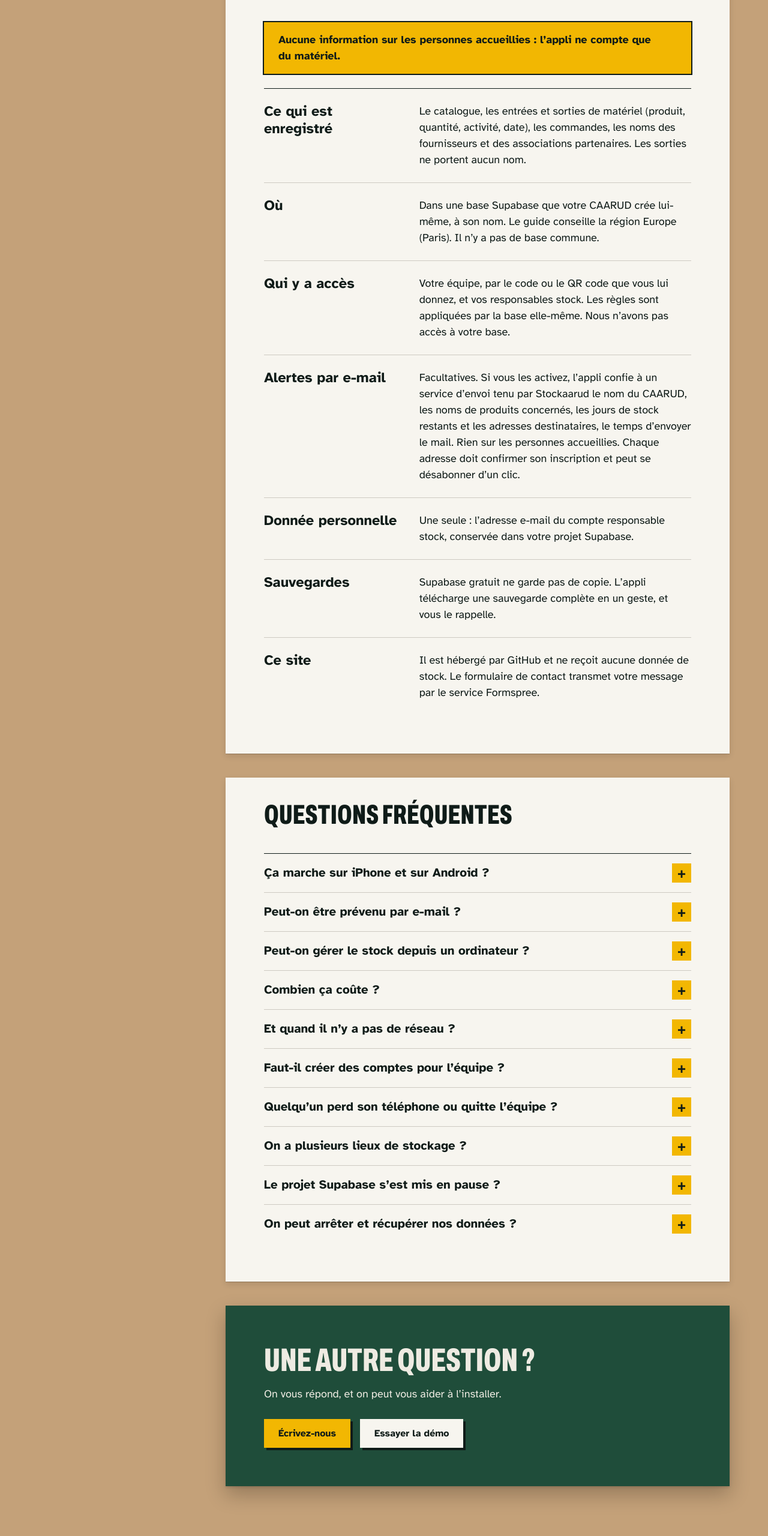
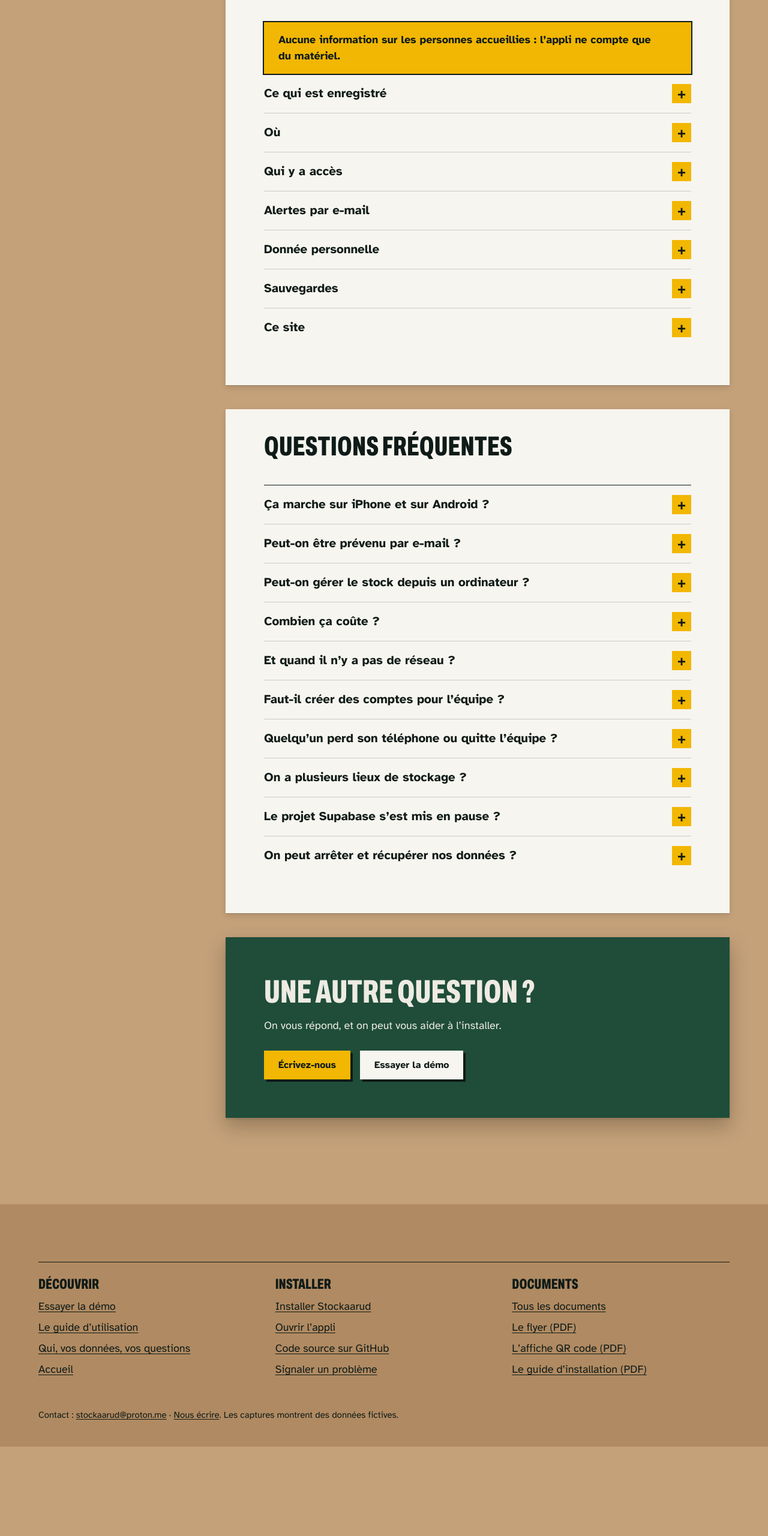
Before and after one commit to Stockaarud/stockaarud.github.io, a plain HTML site: page questions.html in a window 1280 px wide. Shown: the part 1100-3660 px from the top of the page at 60% size. After the commit the page ends 3511 px from the top, so only its background shows below. Drawn offline with Linux system fonts and the light colour scheme.

Commit message:
Site : pied de page harmonisé, vidéos lisibles dans la page, Vos données dépliables, image d'aperçu avec l'accroche, sitemap et robots
Co-Authored-By: Claude Opus 5.5 <noreply@anthropic.com>
Claude-Session: https://claude.ai/code/session_01VpNJYVJgzhz5DQ6gwpJE7t

```diff
--- a/questions.html
+++ b/questions.html
@@ -12,7 +12,7 @@
 <meta property="og:url" content="https://stockaarud.github.io/questions.html">
 <meta property="og:title" content="Stockaarud : qui, vos données, vos questions">
 <meta property="og:description" content="Qui fait Stockaarud, ce que l’appli enregistre, où vont vos données, ce que ça coûte.">
-<meta property="og:image" content="https://stockaarud.github.io/img/og-stockaarud.jpg">
+<meta property="og:image" content="https://stockaarud.github.io/img/og-stockaarud.jpg?v=2">
 <meta property="og:image:width" content="1200">
 <meta property="og:image:height" content="627">
 <meta name="twitter:card" content="summary_large_image">
@@ -94,15 +94,15 @@
       <section class="qsheet" id="donnees" aria-labelledby="donnees-t">
         <h2 id="donnees-t" class="doc-h2">Vos données restent chez vous</h2>
         <p class="qflag">Aucune information sur les personnes accueillies : l’appli ne compte que du matériel.</p>
-        <dl class="rows rows--dl">
-          <div><dt>Ce qui est enregistré</dt><dd>Le catalogue, les entrées et sorties de matériel (produit, quantité, activité, date), les commandes, les noms des fournisseurs et des associations partenaires. Les sorties ne portent aucun nom.</dd></div>
-          <div><dt>Où</dt><dd>Dans une base Supabase que votre CAARUD crée lui-même, à son nom. Le guide conseille la région Europe (Paris). Il n’y a pas de base commune.</dd></div>
-          <div><dt>Qui y a accès</dt><dd>Votre équipe, par le code ou le QR code que vous lui donnez, et vos responsables stock. Les règles sont appliquées par la base elle-même. Nous n’avons pas accès à votre base.</dd></div>
-          <div><dt>Alertes par e-mail</dt><dd>Facultatives. Si vous les activez, l’appli confie à un service d’envoi tenu par Stockaarud le nom du CAARUD, les noms de produits concernés, les jours de stock restants et les adresses destinataires, le temps d’envoyer le mail. Rien sur les personnes accueillies. Chaque adresse doit confirmer son inscription et peut se désabonner d’un clic.</dd></div>
-          <div><dt>Donnée personnelle</dt><dd>Une seule : l’adresse e-mail du compte responsable stock, conservée dans votre projet Supabase.</dd></div>
-          <div><dt>Sauvegardes</dt><dd>Supabase gratuit ne garde pas de copie. L’appli télécharge une sauvegarde complète en un geste, et vous le rappelle.</dd></div>
-          <div><dt>Ce site</dt><dd>Il est hébergé par GitHub et ne reçoit aucune donnée de stock. Le formulaire de contact transmet votre message par le service Formspree.</dd></div>
-        </dl>
+        <div class="faq">
+          <details class="qa"><summary>Ce qui est enregistré</summary><div class="qa-a"><p>Le catalogue, les entrées et sorties de matériel (produit, quantité, activité, date), les commandes, les noms des fournisseurs et des associations partenaires. Les sorties ne portent aucun nom.</p></div></details>
+          <details class="qa"><summary>Où</summary><div class="qa-a"><p>Dans une base Supabase que votre CAARUD crée lui-même, à son nom. Le guide conseille la région Europe (Paris). Il n’y a pas de base commune.</p></div></details>
+          <details class="qa"><summary>Qui y a accès</summary><div class="qa-a"><p>Votre équipe, par le code ou le QR code que vous lui donnez, et vos responsables stock. Les règles sont appliquées par la base elle-même. Nous n’avons pas accès à votre base.</p></div></details>
+          <details class="qa"><summary>Alertes par e-mail</summary><div class="qa-a"><p>Facultatives. Si vous les activez, l’appli confie à un service d’envoi tenu par Stockaarud le nom du CAARUD, les noms de produits concernés, les jours de stock restants et les adresses destinataires, le temps d’envoyer le mail. Rien sur les personnes accueillies. Chaque adresse doit confirmer son inscription et peut se désabonner d’un clic.</p></div></details>
+          <details class="qa"><summary>Donnée personnelle</summary><div class="qa-a"><p>Une seule : l’adresse e-mail du compte responsable stock, conservée dans votre projet Supabase.</p></div></details>
+          <details class="qa"><summary>Sauvegardes</summary><div class="qa-a"><p>Supabase gratuit ne garde pas de copie. L’appli télécharge une sauvegarde complète en un geste, et vous le rappelle.</p></div></details>
+          <details class="qa"><summary>Ce site</summary><div class="qa-a"><p>Il est hébergé par GitHub et ne reçoit aucune donnée de stock. Le formulaire de contact transmet votre message par le service Formspree.</p></div></details>
+        </div>
       </section>
 
       <section class="qsheet" id="faq" aria-labelledby="faq-t">
@@ -113,7 +113,7 @@
           <details class="qa"><summary>Peut-on gérer le stock depuis un ordinateur ?</summary><div class="qa-a"><p>Oui, et c’est même plus confortable pour le responsable stock. Ouvrez la même adresse, <a href="https://stockaarud.github.io/stockaarud/" target="_blank" rel="noopener">stockaarud.github.io/stockaarud</a>, sur l’ordinateur du bureau, puis connectez-vous avec votre e-mail, ou avec un code de responsable stock créé depuis votre téléphone (Réglages, Accès et appareils). Le téléphone et l’ordinateur voient le même stock, en direct.</p><p>Sur grand écran : les commandes et le bon de commande, les statistiques en grand, l’inventaire sur une page, le matériel à télécharger et réimporter en tableur, les PDF pour le rapport d’activité.</p></div></details>
           <details class="qa"><summary>Combien ça coûte ?</summary><div class="qa-a"><p>Rien. L’appli est gratuite, sans abonnement. La base de données est un projet Supabase gratuit, limité à 500 Mo de données et 1 Go de photos : c’est très au-delà de ce qu’un CAARUD utilise.</p></div></details>
           <details class="qa"><summary>Et quand il n’y a pas de réseau ?</summary><div class="qa-a"><p>L’équipe continue de noter. Les saisies restent sur le téléphone et partent dès le retour de la connexion.</p></div></details>
-          <details class="qa"><summary>Faut-il créer des comptes pour l’équipe ?</summary><div class="qa-a"><p>Non. L’équipe entre avec un QR code ou un lien. Seul le responsable stock a un compte, avec un e-mail et un mot de passe.</p></div></details>
+          <details class="qa"><summary>Faut-il créer des comptes pour l’équipe ?</summary><div class="qa-a"><p>Non. L’équipe entre avec un QR code ou un lien. Les responsables stock aussi, avec un code de gestion. Aucun mot de passe à retenir.</p></div></details>
           <details class="qa"><summary>Quelqu’un perd son téléphone ou quitte l’équipe ?</summary><div class="qa-a"><p>Dans Réglages, « Retirer l’accès de toute l’équipe » déconnecte tous les téléphones. Vous redonnez ensuite un nouveau code aux personnes qui restent.</p></div></details>
           <details class="qa"><summary>On a plusieurs lieux de stockage ?</summary><div class="qa-a"><p>C’est prévu : un stock principal et, si besoin, des stocks intermédiaires (un local, une antenne) qui s’y réapprovisionnent.</p></div></details>
           <details class="qa"><summary>Le projet Supabase s’est mis en pause ?</summary><div class="qa-a"><p>Supabase met en pause un projet gratuit resté 7 jours sans activité. Cliquez sur « Restore project » dans Supabase : aucune donnée n’est perdue.</p></div></details>
@@ -133,19 +133,26 @@
 
 <footer class="footer">
   <div class="container">
-    <div class="footer-grid">
-      <ul>
+    <div class="footer-grid footer-grid--3">
+      <div><h3 class="footer-h">Découvrir</h3><ul>
+        <li><a href="demo/" target="_blank" rel="noopener">Essayer la démo</a></li>
+        <li><a href="guide.html">Le guide d’utilisation</a></li>
+        <li><a href="questions.html">Qui, vos données, vos questions</a></li>
         <li><a href="./">Accueil</a></li>
+      </ul></div>
+      <div><h3 class="footer-h">Installer</h3><ul>
         <li><a href="guide.html#installation">Installer Stockaarud</a></li>
-        <li><a href="demo/" target="_blank" rel="noopener">Essayer la démo</a></li>
         <li><a href="https://stockaarud.github.io/stockaarud/" target="_blank" rel="noopener">Ouvrir l’appli</a></li>
-        <li><a href="guide.html">Le guide d’utilisation</a></li>
-        <li><a href="documents.html">Tous les documents (flyers, affiche, logo)</a></li>
-        <li><a href="flyer/flyer-stockaarud-A5.pdf">Le flyer à imprimer (PDF)</a></li>
-        <li><a href="flyer/affiche-qr-stockaarud.pdf">L’affiche QR code pour le local (PDF)</a></li>
-        <li><a href="./#contact">Nous écrire</a></li>
-      </ul>
-      <p><small>Contact : <a href="mailto:stockaarud@proton.me">stockaarud@proton.me</a>.</small></p>
+        <li><a href="https://github.com/Stockaarud/stockaarud">Code source sur GitHub</a></li>
+        <li><a href="https://github.com/Stockaarud/stockaarud/issues">Signaler un problème</a></li>
+      </ul></div>
+      <div><h3 class="footer-h">Documents</h3><ul>
+        <li><a href="documents.html">Tous les documents</a></li>
+        <li><a href="flyer/flyer-stockaarud-A5.pdf">Le flyer (PDF)</a></li>
+        <li><a href="flyer/affiche-qr-stockaarud.pdf">L’affiche QR code (PDF)</a></li>
+        <li><a href="docs/guide-installation-stockaarud.pdf">Le guide d’installation (PDF)</a></li>
+      </ul></div>
+      <p class="footer-note"><small>Contact : <a href="mailto:stockaarud@proton.me">stockaarud@proton.me</a> · <a href="./#contact">Nous écrire</a>. Les captures montrent des données fictives.</small></p>
     </div>
   </div>
 </footer>
```
Also changed, not shown: documents.html (+39 -16 lines), guide.html (+18 -17 lines), index.html (+1 -1 lines), site.css (+10 -0 lines), sitemap.xml (added, +7 -0 lines), img/docs/film.jpg, img/og-stockaarud.jpg, robots.txt (added).
